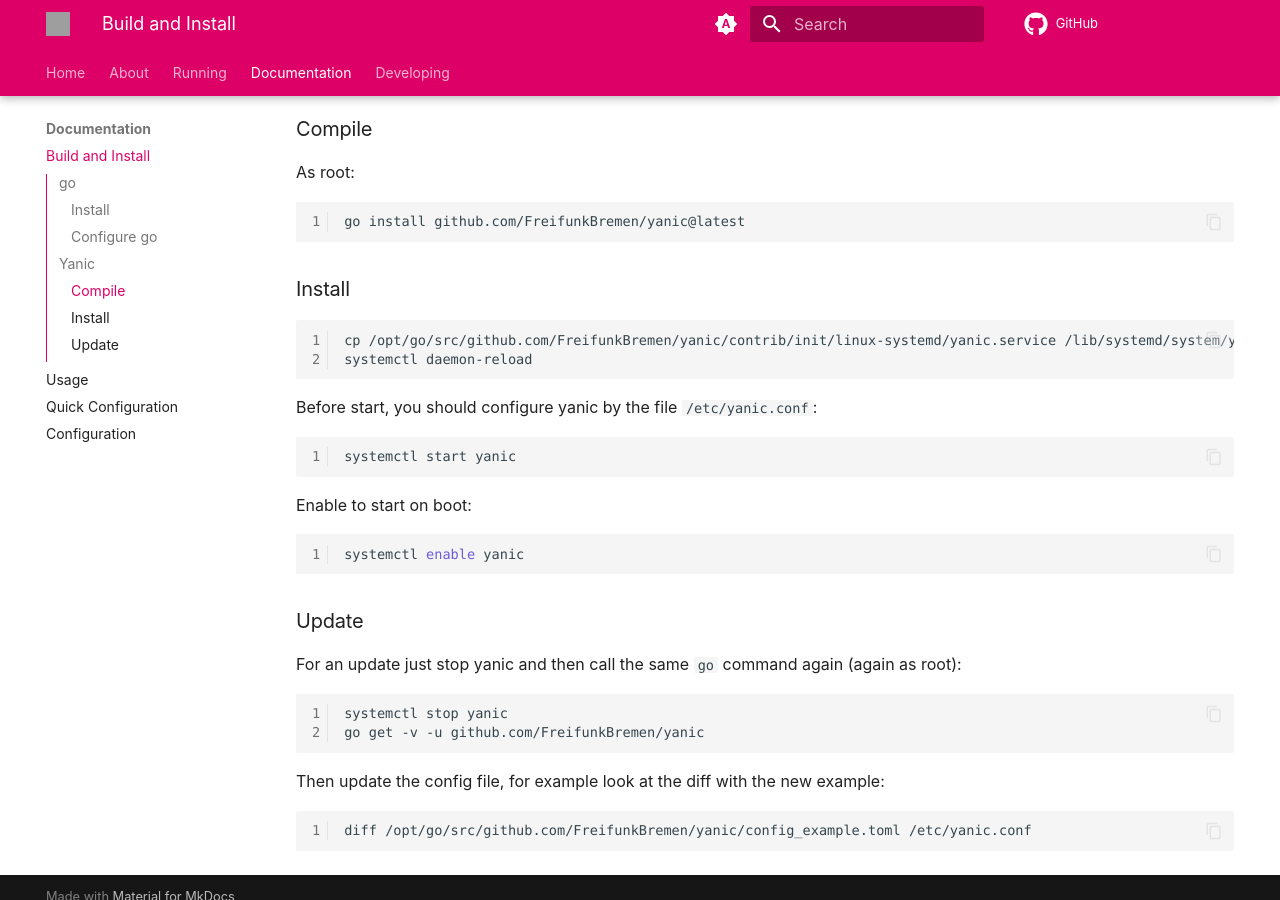
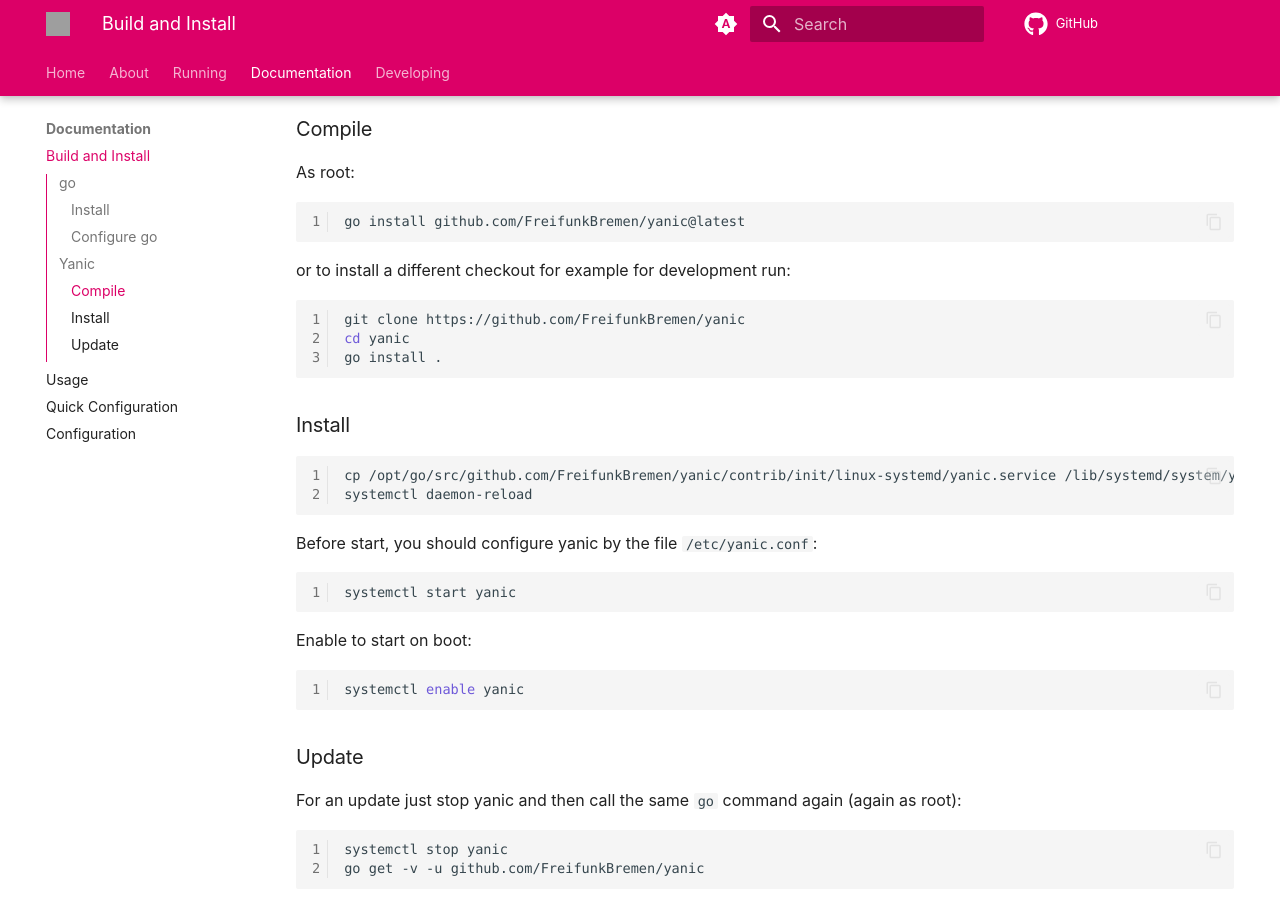
Before and after one commit to FreifunkBremen/yanic, an MkDocs documentation site: the page built from docs/docs/install.md, in a window 1280 px wide and 900 px high, scrolled down 577 px. Built offline with MkDocs 1.6.1 and Material for MkDocs 9.7.7, drawn with Linux system fonts in a browser that asks for light colours; comment, search, counter and statistics services are not loaded; grey boxes are pictures that could not be loaded.

Commit message:
add install instructions for dev install (#228)
Signed-off-by: Florian Maurer <f.maurer@outlook.de>

````diff
--- a/docs/docs/install.md
+++ b/docs/docs/install.md
@@ -23,6 +23,14 @@ export PATH=$PATH:/usr/local/go/bin:$GOPATH/bin
 As root:
 ```sh
 go install github.com/FreifunkBremen/yanic@latest
+```
+
+or to install a different checkout for example for development run:
+
+```sh
+git clone https://github.com/FreifunkBremen/yanic
+cd yanic
+go install .
 ```
 
 ### Install
````
Also changed, not shown: INSTALL.md (+11 -0 lines).
